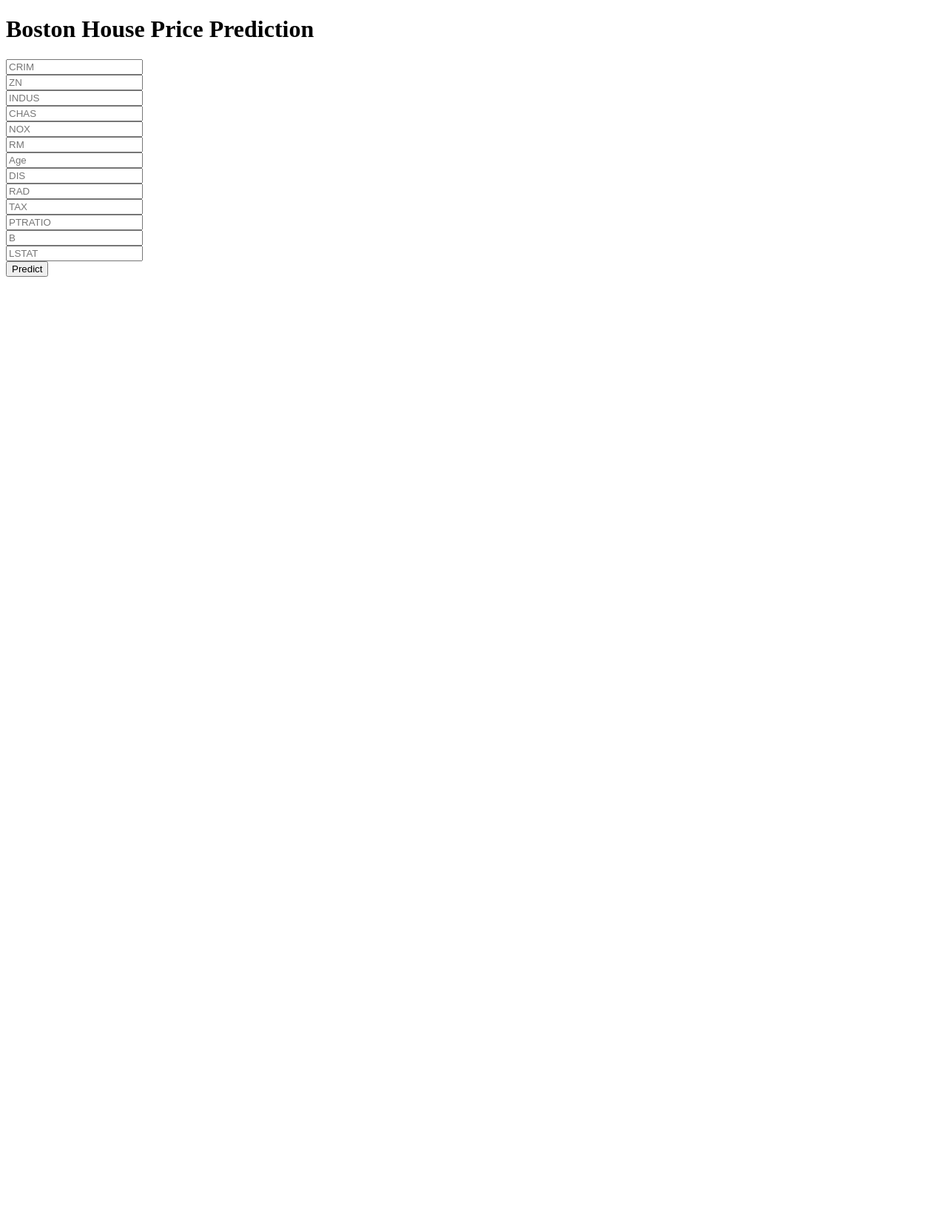
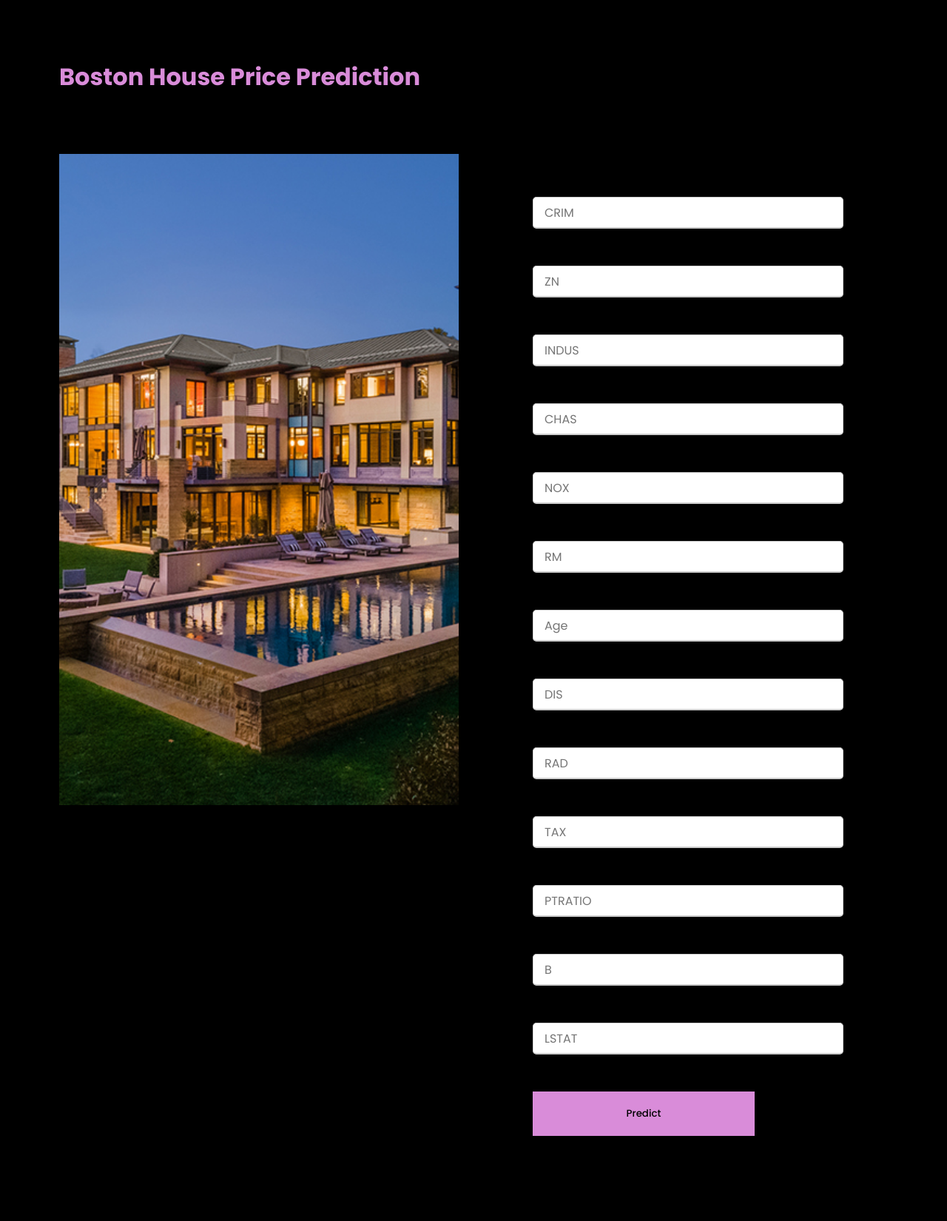
Before and after one commit to chaudharisimran/Boston-House-Price-Prediction, a Flask app: page / in a window 1280 px wide. Shown: the whole page at 74% size. Before the commit the page ends 374 px from the top, so only its background shows below. Run offline with Flask 3, Linux system fonts and the light colour scheme; parts of the project's set-up code (start-up, migrations or seed data) failed here and were passed over.

Commit message:
Css added

```diff
--- /dev/null
+++ b/static/css/home.css
@@ -0,0 +1,93 @@
+@import url('https://fonts.googleapis.com/css?family=Poppins:200,300,400,500,600,700,800,900&display=swap');
+*{
+    margin: 0;
+    padding: 20px;
+    box-sizing: border-box;
+    font-family: 'Poppins',sans-serif;
+}
+body
+{
+    background-color: black;
+}
+h1{
+    color: #d98cd9;
+}
+section{
+    position: relative;
+    width: 100%;
+    height: 120vh;
+    display: flex;
+}
+section .imgBx
+{
+    position: relative;
+    width: 50%;
+    height: 100%;
+}
+section .imgBx:before
+{
+    content: '';
+    position: absolute;
+    top:0;
+    left:0;
+    width: 100%;
+    height: 100%;
+    /*background: linear-gradient(225deg,#e91e63,#03a9f4);*/
+    z-index: 1;
+    mix-blend-mode: screen;
+}
+
+section .imgBx img
+{
+     position: absolute;
+     top:0;
+     left:0;
+     width: 100%;
+     height: 100%;
+     object-fit: cover;
+}
+section .contentBx
+{
+    display: flex;
+    justify-content: center;
+    align-items: center;
+    width:50%;
+    height: 100%;
+    padding-bottom: 170px;
+}
+section .contentBx .formBx
+{
+    width: 100%;
+    margin-top: 700px;
+}
+
+section .contentBx .formBx .inputBx
+{
+    /*margin-bottom: 20px;*/
+    margin: 10px 0 5px 0;
+    width: cal(100% / 2 - 20px);
+}
+
+section .contentBx .formBx .inputBx input{
+    height: 25px;
+    width: 100%;
+    outline: none;
+    border-radius: 5px;
+    border: 1px solid #ccc;
+    padding-left: 15px;
+    font-size: 16px;
+    color: grey;
+    border-bottom-width: 2px;
+    transition: all 0.3s ease;
+}
+
+section .contentBx .formBx .inputBx button
+{
+    background: #d98cd9;
+    color: black;
+    outline: none;
+    border: none;
+    font-weight: 500;
+    cursor: pointer;
+    width: 300px;
+}
--- a/templates/home.html
+++ b/templates/home.html
@@ -4,6 +4,7 @@
 <head>
   <meta charset="UTF-8">
   <title>ML API</title>
+  <link rel="stylesheet" href="{{ url_for('static', filename='css/home.css') }}">
   <link href='https://fonts.googleapis.com/css?family=Pacifico' rel='stylesheet' type='text/css'>
 <link href='https://fonts.googleapis.com/css?family=Arimo' rel='stylesheet' type='text/css'>
 <link href='https://fonts.googleapis.com/css?family=Hind:300' rel='stylesheet' type='text/css'>
@@ -13,35 +14,77 @@
 </head>
 
 <body>
- <div class="login">
+  <header>
     <h1>Boston House Price Prediction</h1>
-
+  </header>
+  <section>
+    <div class="imgBx">
+     <img src="{{ url_for('static', filename='images/house.jpg') }}">
+    </div>
+    <div class="contentBx">
+      <div class="formBx">
            <!-- Main Input For Receiving Query to our ML -->
           <form action="{{ url_for('predict')}}"method="post">
-      <input type="text" name="CRIM" placeholder="CRIM" required="required" /><br>
-    	<input type="text" name="ZN" placeholder="ZN" required="required" /><br>
-        <input type="text" name="INDUS" placeholder="INDUS" required="required" /><br>
-        <input type="text" name="CHAS" placeholder="CHAS" required="required" /><br>
-        <input type="text" name="NOX" placeholder="NOX" required="required" /><br>
-        <input type="text" name="RM" placeholder="RM" required="required" /><br>
-        <input type="text" name="Age" placeholder="Age" required="required" /><br>
-        <input type="text" name="DIS" placeholder="DIS" required="required" /><br>
-        <input type="text" name="RAD" placeholder="RAD" required="required" /><br>
-        <input type="text" name="TAX" placeholder="TAX" required="required" /><br>
-        <input type="text" name="PTRATIO" placeholder="PTRATIO" required="required" /><br>
-        <input type="text" name="B" placeholder="B" required="required" /><br>
-        <input type="text" name="LSTAT" placeholder="LSTAT" required="required" /><br>
+            <div class="inputBx">
+            <input type="text" name="CRIM" placeholder="CRIM" required="required" />
+            </div>
+
+            <div class="inputBx">
+            <input type="text" name="ZN" placeholder="ZN" required="required" />
+            </div>
+
+            <div class="inputBx">
+              <input type="text" name="INDUS" placeholder="INDUS" required="required" />
+            </div>
+
+            <div class="inputBx">
+              <input type="text" name="CHAS" placeholder="CHAS" required="required" />
+            </div>
+
+            <div class="inputBx">
+              <input type="text" name="NOX" placeholder="NOX" required="required" />
+            </div>
+
+            <div class="inputBx">
+              <input type="text" name="RM" placeholder="RM" required="required" />
+            </div>
+
+            <div class="inputBx">
+              <input type="text" name="Age" placeholder="Age" required="required" />
+            </div>
+
+            <div class="inputBx">
+              <input type="text" name="DIS" placeholder="DIS" required="required" />
+            </div>
+
+            <div class="inputBx">
+              <input type="text" name="RAD" placeholder="RAD" required="required" />
+            </div>
+
+            <div class="inputBx">
+              <input type="text" name="TAX" placeholder="TAX" required="required" />
+            </div>
+            <div class="inputBx">
+              <input type="text" name="PTRATIO" placeholder="PTRATIO" required="required" />
+            </div>
+            <div class="inputBx">
+              <input type="text" name="B" placeholder="B" required="required" />
+            </div>
+            <div class="inputBx">
+              <input type="text" name="LSTAT" placeholder="LSTAT" required="required" />
+            </div>
+            <div class="inputBx">
+              <button type="submit" class="btn btn-primary btn-block btn-large">Predict</button>
+           </div>
 
 
-
-        <button type="submit" class="btn btn-primary btn-block btn-large">Predict</button>
           </form>
 
          <br>
          <br>
-
-
        </div>
+    </div>
+  </section>
 
 
 </body>
```
Also changed, not shown: README.md, static/images/house.jpg (added). Lines whose indentation alone changed are shown as unchanged.
